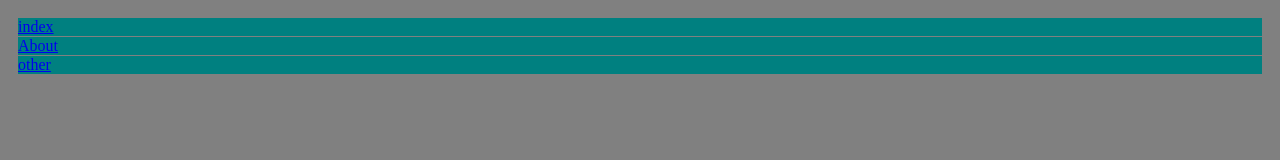
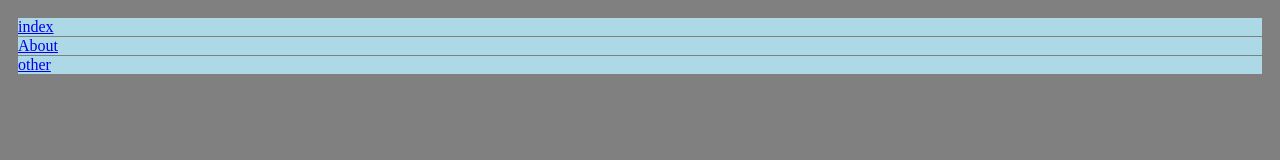
Before and after one commit to mcglinchy/website, a plain HTML site: page links.html in a window 1280 px wide. Drawn offline with Linux system fonts and the light colour scheme.

Commit message:
Changed colors

```diff
--- a/styles.css
+++ b/styles.css
@@ -26,7 +26,7 @@ ul.links li{
 ul.links a {
    display:block;
     transition:all 1s;
-    background:teal
+    background:lightblue;
 
 }
 
```
